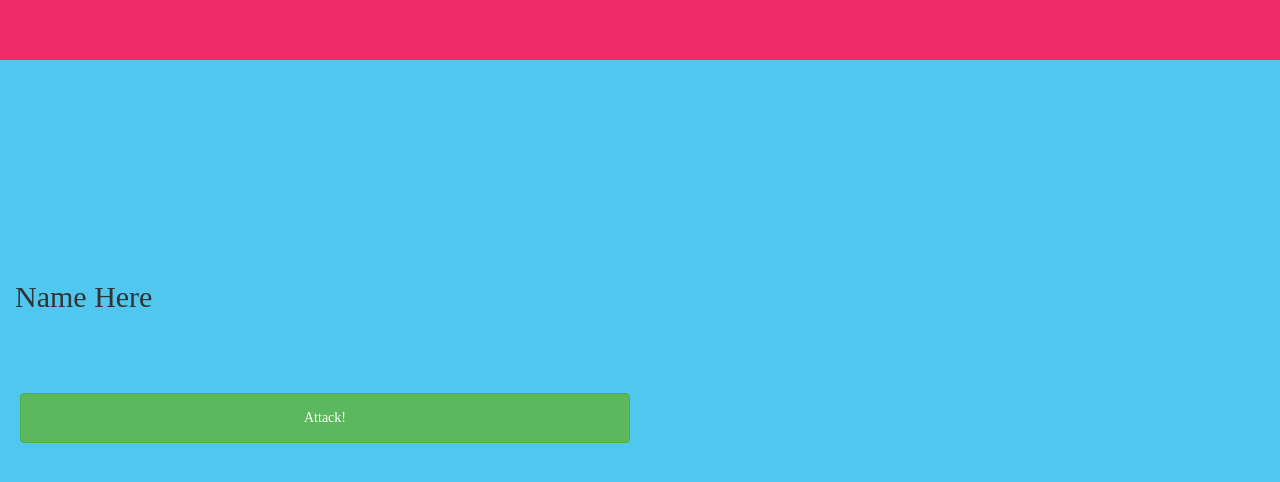
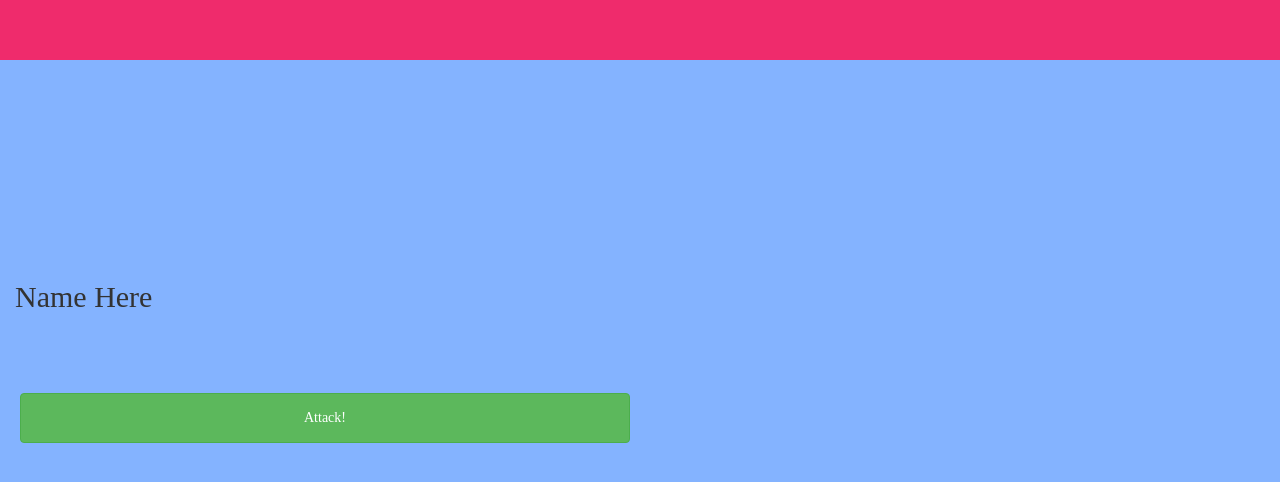
Before and after one commit to naskapal/Battleship, a Vue app in the folder client/: page /#/main-page in a window 1280 px wide. Shown: the part 740-1222 px from the top of the page. Built offline with nearby package versions, Linux system fonts and the light colour scheme; a web font is replaced by a local one.

Commit message:
Basic gameplay

```diff
--- a/client/src/components/FirstPlayer.vue
+++ b/client/src/components/FirstPlayer.vue
@@ -19,6 +19,7 @@
 <script>
   export default {
     name: 'FirstPlayer',
+    props: ['hit'],
     data () {
       return {
         atkBtn: false,
@@ -27,7 +28,7 @@
         isActive: false,
         backgroundColor: 'red',
         counter: 0,
-        datas: [1, 2, 3, 4, 5, 6, 7, 8, 9, 10, 11, 12, 13, 14, 15, 16, 17, 18, 19, 20, 21, 22, 23, 24, 25, 26, 27, 28, 29, 30, 31, 32, 33, 34, 35, 36, 37, 38, 39, 40, 41, 42, 43, 44, 45, 46, 47, 48, 49, 50]
+        datas: [[0,0], [0,1], [0,2], [0,3], [0,4], [0,5], [0,6], [0,7], [0,8], [0,9], [1,0], [1,1], [1,2], [1,3], [1,4], [1,5], [1,6], [1,7], [1,8], [1,9], [2,0], [2,1], [2,2], [2,3], [2,4], [2,5], [2,6], [2,7], [2,8], [2,9], [3,0], [3,1], [3,2], [3,3], [3,4], [3,5], [3,6], [3,7], [3,8], [3,9], [4,0], [4,1], [4,2], [4,3], [4,4], [4,5], [4,6], [4,7], [4,8], [4,9]]
       }
     },
     methods: {
@@ -36,14 +37,21 @@
         this.hidenPanel = false
       },
       countRound (data, index, event) {
-        console.log(event.currentTarget.id)
-        document.querySelector(`#${event.currentTarget.id}`).style.backgroundColor = 'red'
+        if (this.hit == true) {
+          document.querySelector(`#${event.currentTarget.id}`).style.backgroundColor = 'red';
+        }  else {
+           document.querySelector(`#${event.currentTarget.id}`).style.backgroundColor = 'gray';
+        }
+
         this.counter++
-        if (this.counter >= 3) {
+
+        this.$emit('attack-player-one', data);
+
+        /*if (this.counter >= 3) {
           this.panelBtn = true
           this.atkBtn = false
           this.counter = 0
-        }
+        }*/
       }
     }
   }
--- a/client/src/components/MainPage.vue
+++ b/client/src/components/MainPage.vue
@@ -1,7 +1,7 @@
 <template>
   <div class="main-page">
-    <FirstPlayer></FirstPlayer>
-    <SecondPlayer></SecondPlayer>
+    <FirstPlayer @attack-player-one="getPlayerOneAttack" :hit="hit1"></FirstPlayer>
+    <SecondPlayer @attack-player-two="getPlayerTwoAttack" :hit="hit2"></SecondPlayer>
   </div>
 </template>
 
@@ -13,6 +13,66 @@
     components: {
       FirstPlayer,
       SecondPlayer
+    },
+    data() {
+      return {
+        turn: 'player1',
+        pos1: '',
+        pos2: '',
+        player1: 0,
+        player2: 0,
+        hit1: '',
+        hit2: ''
+      }
+    },
+
+    methods: {
+      getPlayerOneAttack(payload) {
+        let checkHitplayer1 = this.searchPositions(this.pos2, Array.from(payload));
+
+        if (checkHitplayer1 !== '') {
+          console.log('~~~ HIT player 2')
+          console.log(this.player2);
+
+          this.hit1 = true;
+          this.player2--
+          this.turn = 'player2'
+        } else {
+          this.hit1 = false;
+        }
+      },
+
+      getPlayerTwoAttack(payload) {
+         let checkHitplayer2 = this.searchPositions(this.pos1, Array.from(payload));
+
+         if (checkHitplayer2 !== '') {
+          this.hit2 = true;
+          this.player1--
+          this.turn = 'player1'
+        } else {
+          this.hit2 = false;
+        }
+      },
+
+      searchPositions(arr, pos) {
+        var result = '';
+
+        arr.forEach( function(position, index) {
+          if (position.toString() === pos.toString()) {
+            result = {position: position, index: index};
+          }
+        });
+
+        return result;
+      }
+
+    },
+    created() {
+      this.pos1 = [[0,1],[0,2],[0,3]];
+      this.pos2 = [[1,1],[1,2],[1,3]];
+
+      this.player1 = 3
+      this.player2 = 3
     }
   }
 </script>
--- a/client/src/components/SecondPlayer.vue
+++ b/client/src/components/SecondPlayer.vue
@@ -4,7 +4,7 @@
       <div class="row">
         <div class="col-md-6" :hidden="hidenPanel">
           <div class="row">
-            <div class="col-md-1 col-tile-1" v-for="data in datas"><button type="button" class="btn btn-primary" @click="countRound(data)" :disabled="panelBtn"></button></div>
+            <div class="col-md-1 col-tile-1" v-for="(data, index) in datas"><button type="button" class="btn btn-primary" @click="countRound(data, index, $event)" :disabled="panelBtn" :id="`player2-${index}`"></button></div>
           </div>
         </div>
         <div class="col-md-6">
@@ -15,17 +15,19 @@
     </div>
   </div>
 </template>
-
 <script>
   export default {
     name: 'SecondPlayer',
+    props: ['hit'],
     data () {
       return {
         atkBtn: false,
         hidenPanel: true,
         panelBtn: false,
+        isActive: false,
+        backgroundColor: 'red',
         counter: 0,
-        datas: [1, 2, 3, 4, 5, 6, 7, 8, 9, 10, 11, 12, 13, 14, 15, 16, 17, 18, 19, 20, 21, 22, 23, 24, 25, 26, 27, 28, 29, 30, 31, 32, 33, 34, 35, 36, 37, 38, 39, 40, 41, 42, 43, 44, 45, 46, 47, 48, 49, 50]
+        datas: [[0,0], [0,1], [0,2], [0,3], [0,4], [0,5], [0,6], [0,7], [0,8], [0,9], [1,0], [1,1], [1,2], [1,3], [1,4], [1,5], [1,6], [1,7], [1,8], [1,9], [2,0], [2,1], [2,2], [2,3], [2,4], [2,5], [2,6], [2,7], [2,8], [2,9], [3,0], [3,1], [3,2], [3,3], [3,4], [3,5], [3,6], [3,7], [3,8], [3,9], [4,0], [4,1], [4,2], [4,3], [4,4], [4,5], [4,6], [4,7], [4,8], [4,9]]
       }
     },
     methods: {
@@ -33,18 +35,28 @@
         this.atkBtn = true
         this.hidenPanel = false
       },
-      countRound (data) {
+      countRound (data, index, event) {
+        this.$emit('attack-player-two', data);
+
+        console.log(data);
+
+        if (this.hit == true) {
+           document.querySelector(`#${event.currentTarget.id}`).style.backgroundColor = 'red'
+        } else {
+           document.querySelector(`#${event.currentTarget.id}`).style.backgroundColor = 'gray'
+        }
+
         this.counter++
-        if (this.counter >= 3) {
+
+        /*if (this.counter >= 3) {
           this.panelBtn = true
           this.atkBtn = false
           this.counter = 0
-        }
+        }*/
       }
     }
   }
 </script>
-
 <style>
 .secondPlayer button {
   width: 50px;
@@ -55,6 +67,6 @@
   height: 100vh;
   padding-top: 20vh;
   padding-bottom: 20vh;
-  background-color: #4fc7ef
+  background-color: #84b3ff
 }
 </style>
```
Also changed, not shown: 1 other file (tests, documents, lock files or other folders).
